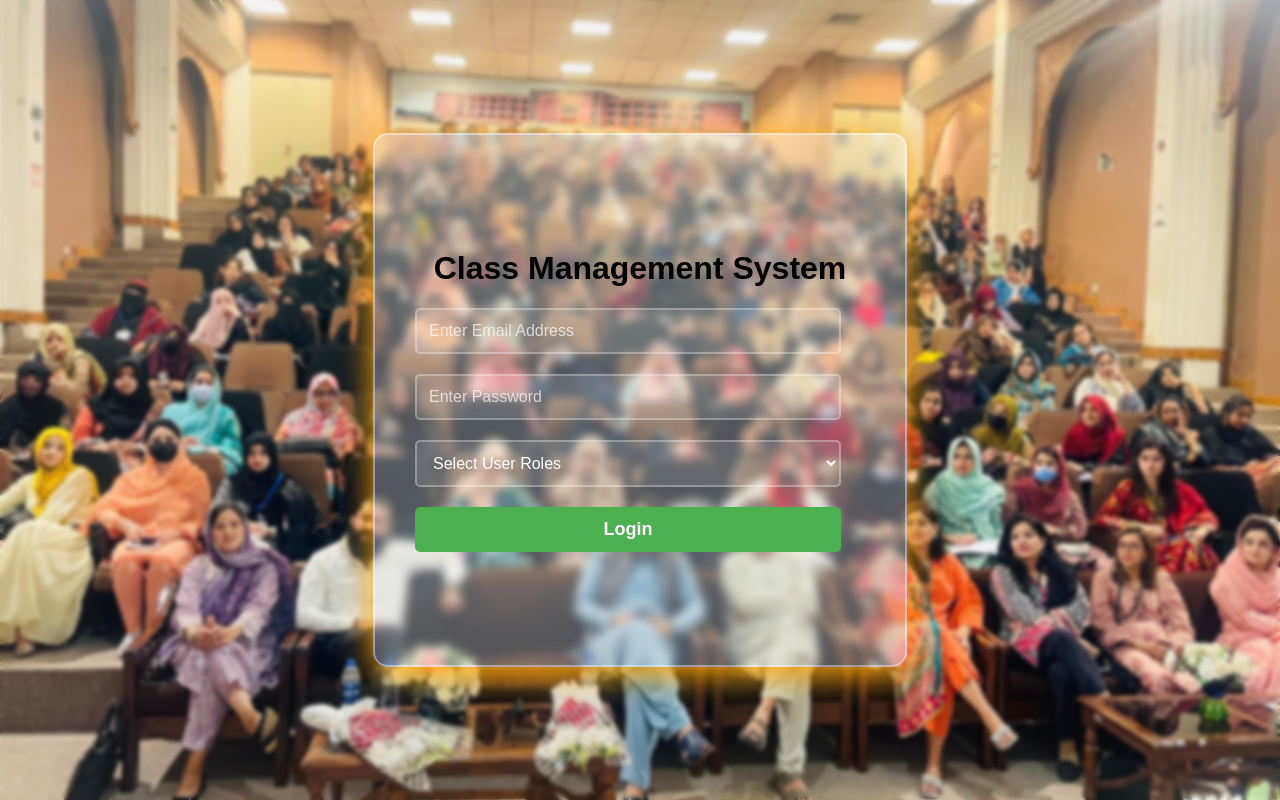
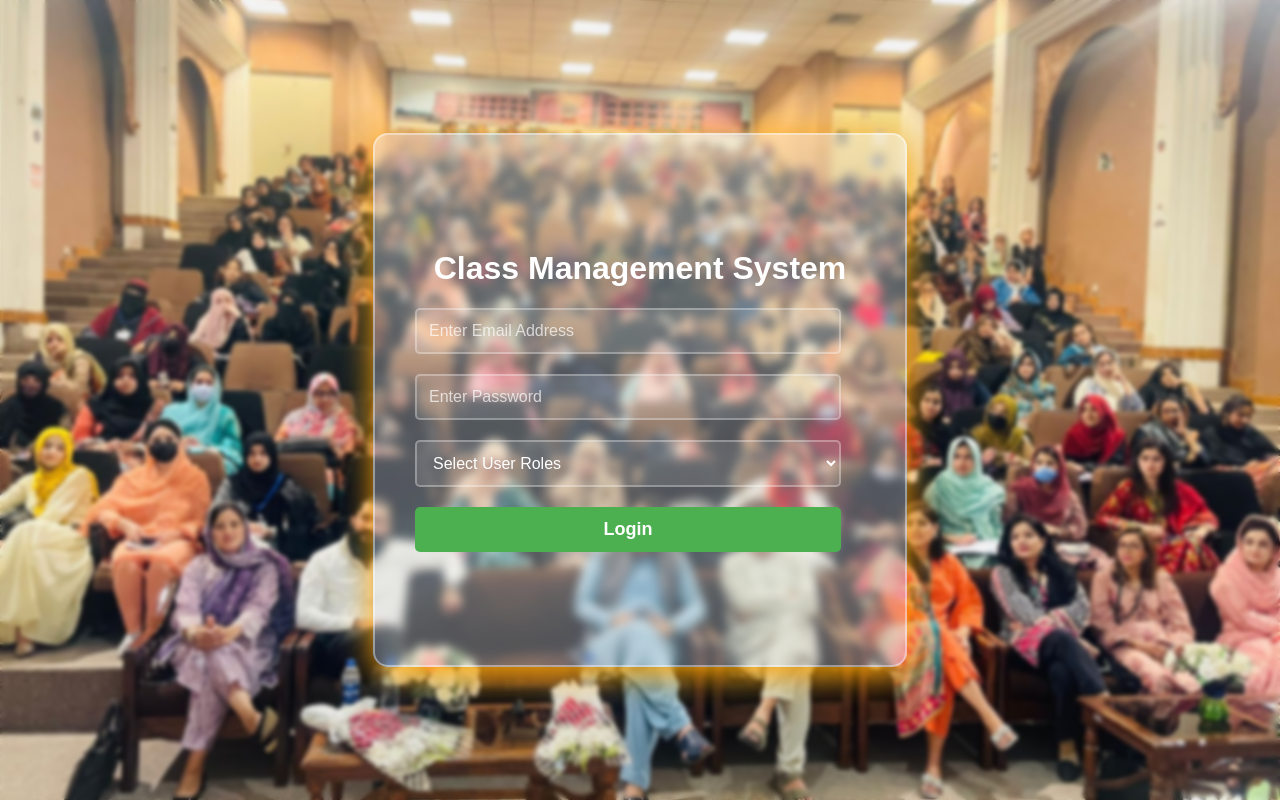
Before and after one commit to MHamza118/lms, a plain HTML site: page index.html in a window 1280 px wide. Drawn offline with Linux system fonts and the light colour scheme.

Commit message:
Add files via upload

```diff
--- a/index.html
+++ b/index.html
@@ -11,7 +11,7 @@
 <body>
     <div class="container">
         <div class="container-login" id="loginPage">
-            <h1>Class Management System</h1>
+            <h1 style="color: white;">Class Management System</h1>
 
             <form class="user" id="loginForm" onsubmit="handleLogin(event)">
                 <div class="form-group">
```
Also changed, not shown: css/login.css (line endings or trailing spaces).
